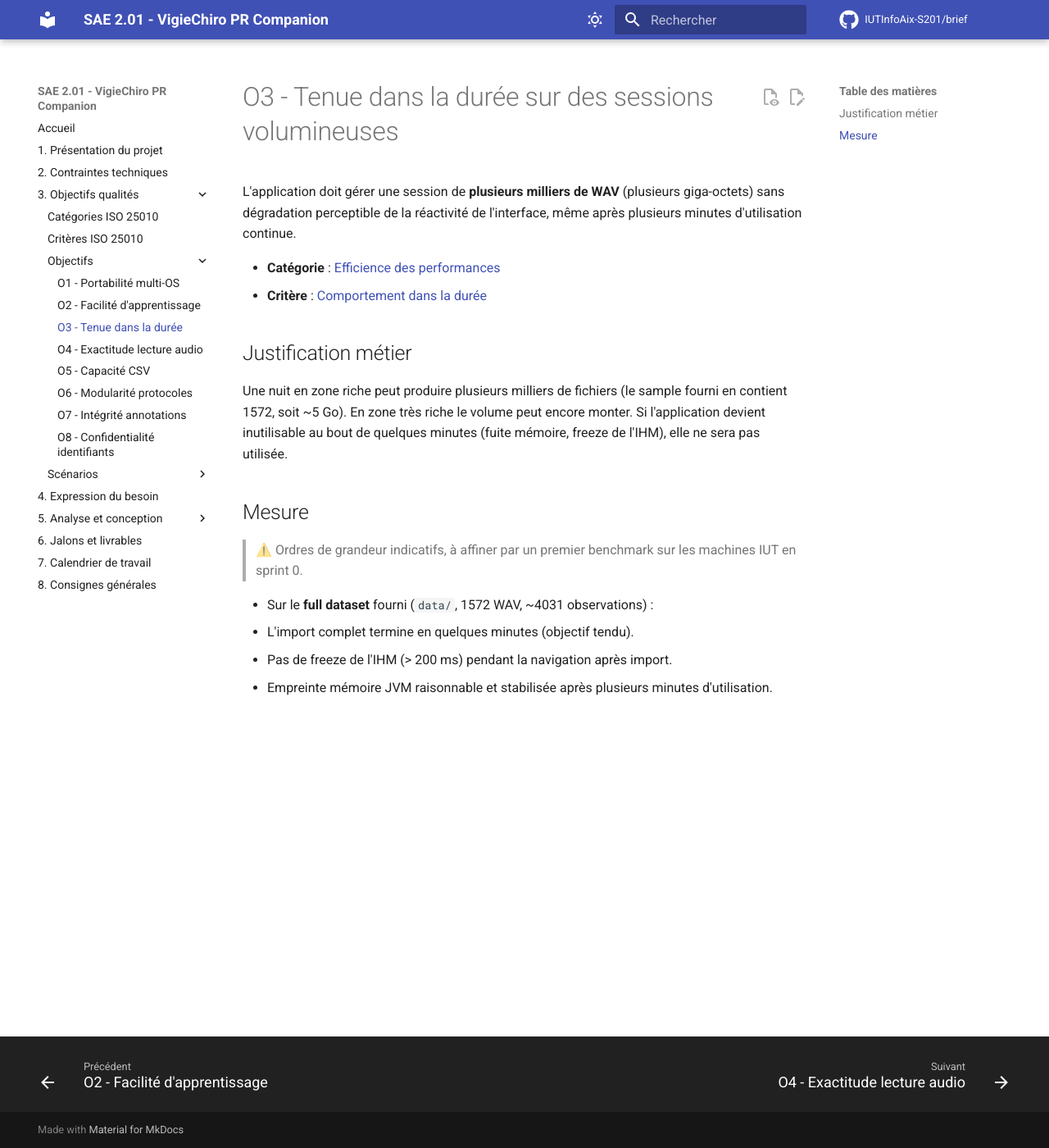
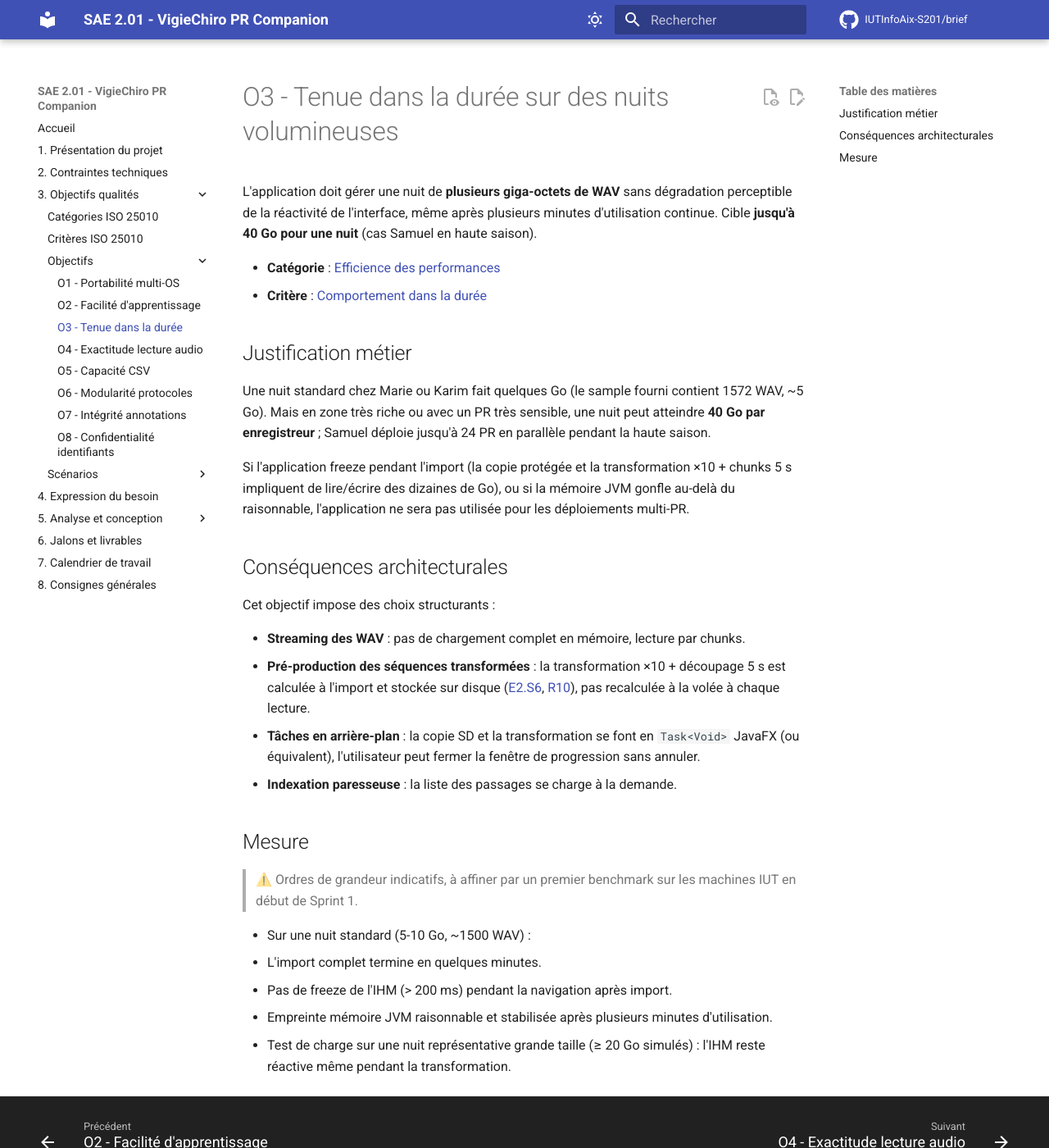
Before and after one commit to IUTInfoAix-S201/brief, an MkDocs documentation site: the page built from docs/Objectifs qualités/Objectifs qualités/O3.md, in a window 1280 px wide and 1400 px high. Shown: the whole window at 82% size. Built offline with MkDocs 1.6.1 and Material for MkDocs 9.7.7, drawn with Linux system fonts in a browser that asks for light colours; comment, search, counter and statistics services are not loaded.

Commit message:
docs(objectifs qualités): aligne O3, O4, O5 sur le nouveau périmètre
O3 - Tenue dans la durée :
- Cible volumétrique réécrite : jusqu'à 40 Go par nuit (cas Samuel)
  au lieu de « plusieurs Go » vague
- Ajout d'une section « Conséquences architecturales » qui rend
  explicites les choix imposés : streaming WAV (pas de chargement
  mémoire complet), pré-production des séquences transformées
  (E2.S6 + R10), tâches background, indexation paresseuse
- Mesures revues sur deux cibles : nuit standard 5-10 Go et nuit
  grande taille ≥ 20 Go simulés

O4 - Exactitude lecture audio :
- Retire la mention « ralentissement ×10 ou ×20 » à la volée qui était
  obsolète. Le ralentissement est appliqué UNE SEULE FOIS à l'import
  (E2.S6 + R10) et stocké sur disque, la lecture se fait à vitesse
  normale sur le fichier déjà transformé
- Section « Note importante sur le ralentissement » explicite cette
  séparation des responsabilités (complexité audio = E2.S6, pas dans
  la story de lecture E3.S3 / E7.S3)
- MediaPlayer JavaFX standard suffit, pas de traitement temps-réel
- Mesures simplifiées : durée lue = durée fichier, pas de saut, pas
  de saturation, retour qualitatif Samuel Busson en soutenance

O5 - Capacité grands volumes :
- Élargit la portée : 2 dimensions de volume au lieu d'une seule
  (CSV observations 4000+ ET vue tabulaire multi-sites 1000+ passages)
- Liens vers P5/P7 et M-MultiSite pour le cas Karim/Samuel
- Mesure ajoutée côté passages : tri/filtre < 200 ms sur 1000 passages

```diff
--- a/docs/Objectifs qualités/Objectifs qualités/O3.md
+++ b/docs/Objectifs qualités/Objectifs qualités/O3.md
@@ -1,19 +1,31 @@
-# O3 - Tenue dans la durée sur des sessions volumineuses
+# O3 - Tenue dans la durée sur des nuits volumineuses
 
-L'application doit gérer une session de **plusieurs milliers de WAV** (plusieurs giga-octets) sans dégradation perceptible de la réactivité de l'interface, même après plusieurs minutes d'utilisation continue.
+L'application doit gérer une nuit de **plusieurs giga-octets de WAV** sans dégradation perceptible de la réactivité de l'interface, même après plusieurs minutes d'utilisation continue. Cible **jusqu'à 40 Go pour une nuit** (cas Samuel en haute saison).
 
 - **Catégorie** : [Efficience des performances](../Catégorie%20de%20qualité/Efficience%20des%20performances.md)
 - **Critère** : [Comportement dans la durée](../Critère%20de%20qualité/Comportement%20dans%20la%20durée.md)
 
 ## Justification métier
 
-Une nuit en zone riche peut produire plusieurs milliers de fichiers (le sample fourni en contient 1572, soit ~5 Go). En zone très riche le volume peut encore monter. Si l'application devient inutilisable au bout de quelques minutes (fuite mémoire, freeze de l'IHM), elle ne sera pas utilisée.
+Une nuit standard chez Marie ou Karim fait quelques Go (le sample fourni contient 1572 WAV, ~5 Go). Mais en zone très riche ou avec un PR très sensible, une nuit peut atteindre **40 Go par enregistreur** ; Samuel déploie jusqu'à 24 PR en parallèle pendant la haute saison.
+
+Si l'application freeze pendant l'import (la copie protégée et la transformation ×10 + chunks 5 s impliquent de lire/écrire des dizaines de Go), ou si la mémoire JVM gonfle au-delà du raisonnable, l'application ne sera pas utilisée pour les déploiements multi-PR.
+
+## Conséquences architecturales
+
+Cet objectif impose des choix structurants :
+
+- **Streaming des WAV** : pas de chargement complet en mémoire, lecture par chunks.
+- **Pré-production des séquences transformées** : la transformation ×10 + découpage 5 s est calculée à l'import et stockée sur disque ([E2.S6](../../Analyse%20et%20conception/Story%20mapping/E2%20-%20Importer%20et%20transformer%20une%20nuit.md#e2s6), [R10](../../Analyse%20et%20conception/Modèle%20conceptuel/Règles%20métier.md#r10)), pas recalculée à la volée à chaque lecture.
+- **Tâches en arrière-plan** : la copie SD et la transformation se font en `Task<Void>` JavaFX (ou équivalent), l'utilisateur peut fermer la fenêtre de progression sans annuler.
+- **Indexation paresseuse** : la liste des passages se charge à la demande.
 
 ## Mesure
 
-> ⚠️ Ordres de grandeur indicatifs, à affiner par un premier benchmark sur les machines IUT en sprint 0.
+> ⚠️ Ordres de grandeur indicatifs, à affiner par un premier benchmark sur les machines IUT en début de Sprint 1.
 
-- Sur le **full dataset** fourni (`data/`, 1572 WAV, ~4031 observations) :
-  - L'import complet termine en quelques minutes (objectif tendu).
+- Sur une nuit standard (5-10 Go, ~1500 WAV) :
+  - L'import complet termine en quelques minutes.
   - Pas de freeze de l'IHM (> 200 ms) pendant la navigation après import.
   - Empreinte mémoire JVM raisonnable et stabilisée après plusieurs minutes d'utilisation.
+- Test de charge sur une nuit représentative grande taille (≥ 20 Go simulés) : l'IHM reste réactive même pendant la transformation.
```
Also changed, not shown: docs/Objectifs qualités/Objectifs qualités/O4.md (+13 -5 lines), docs/Objectifs qualités/Objectifs qualités/O5.md (+12 -6 lines).
